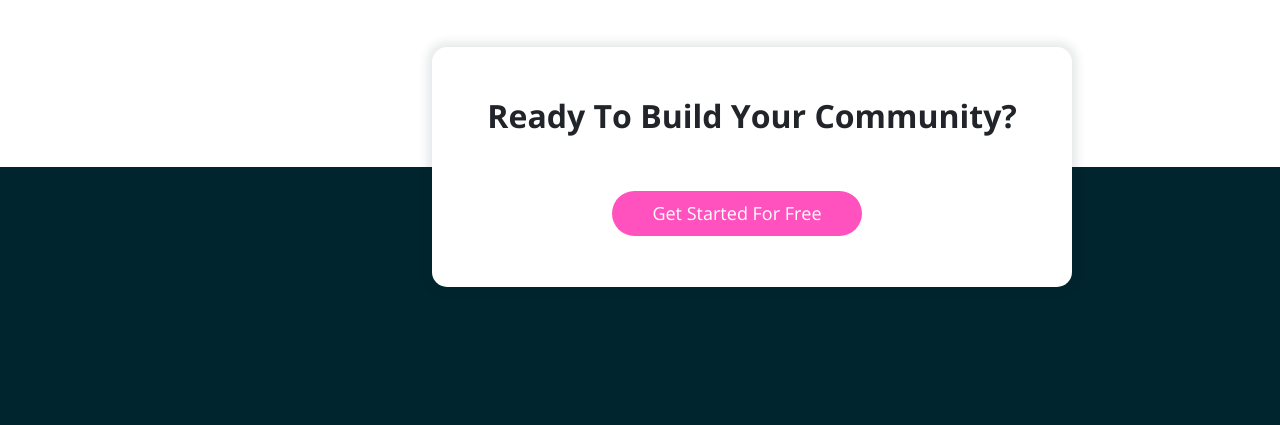
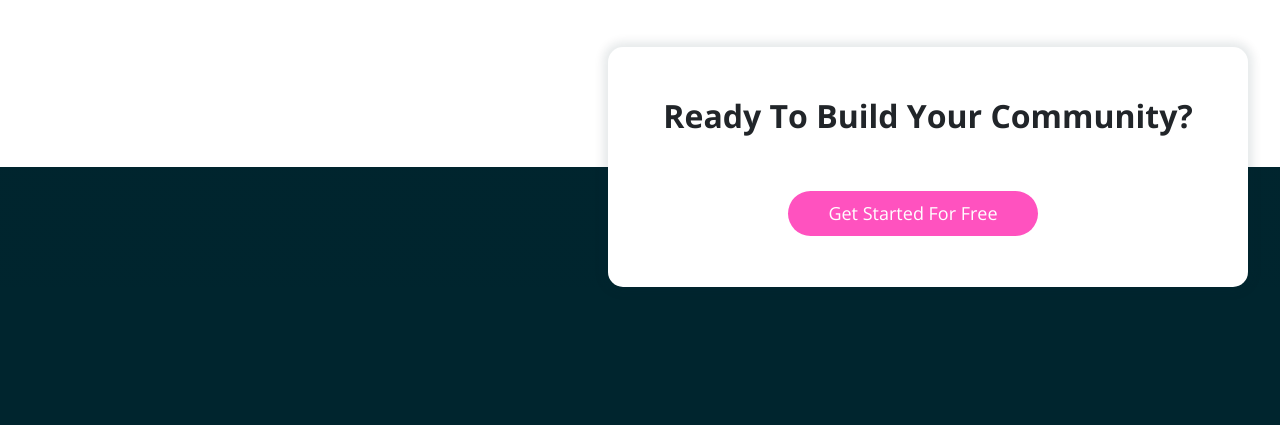
Before and after one commit to ADanailov899/HuddleLandingPage, a plain HTML site: page index.html in a window 1280 px wide. Shown: the part 2340-2765 px from the top of the page. Drawn offline with nearby package versions, Linux system fonts and the light colour scheme.

Commit message:
Changing margin error

```diff
--- a/styles.css
+++ b/styles.css
@@ -156,7 +156,7 @@ ul {
     width: 40em;
     height: 15em;
     box-shadow: 0px 0px 10px 5px hsl(192, 100%, 9%, 0.1);
-    margin-left: 27em;
+    margin-left: 38em;
     display: flex;
     flex-direction: column;
     justify-content: center;
```
